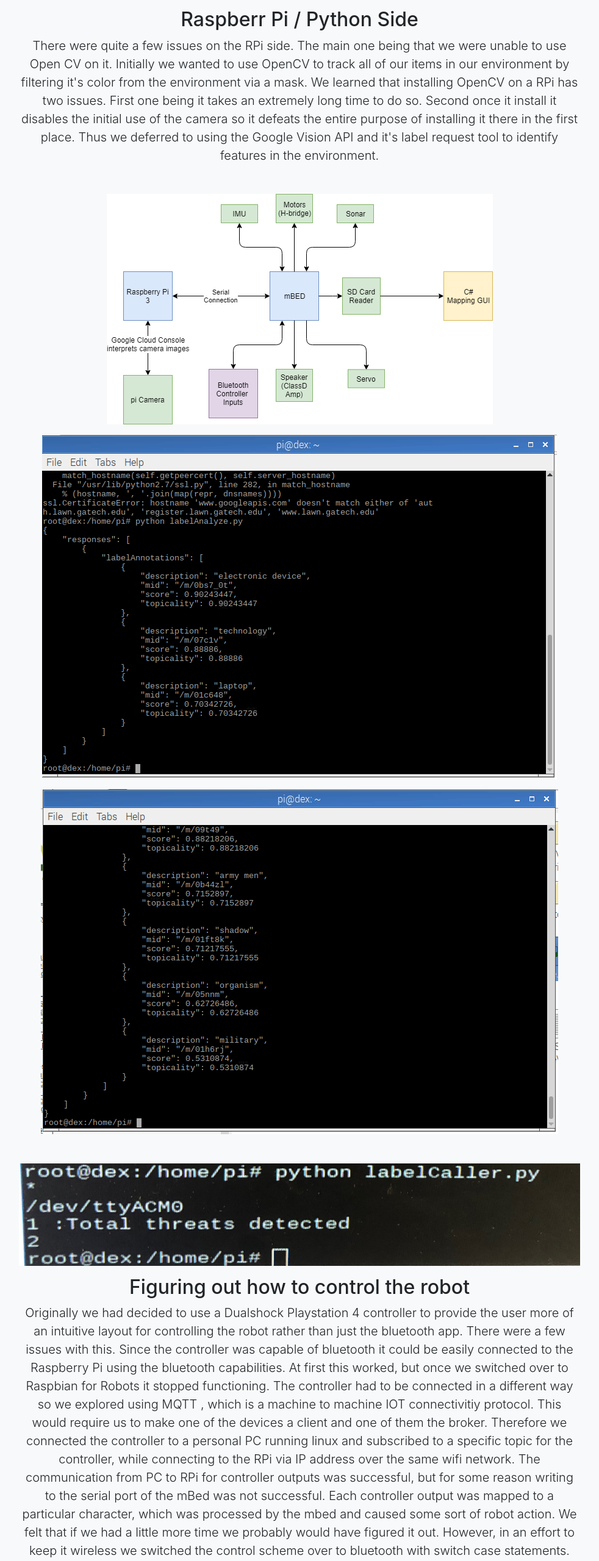
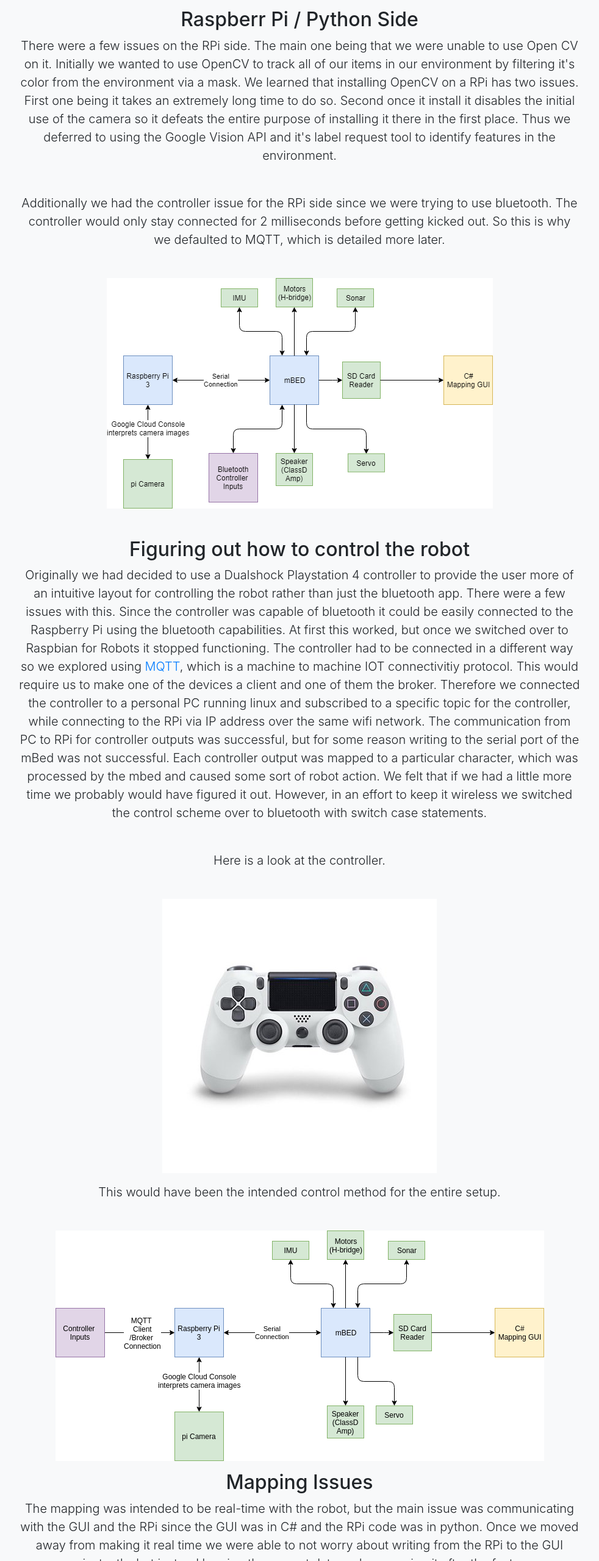
Before and after one commit to Nels27/SearchTagBot, a website with bundled scripts: page troubleshoot.html in a window 1280 px wide. Shown: the part 1379-3939 px from the top of the page at 61% size, without its empty margins (149-1131 px from the left). Built offline with nearby package versions, Linux system fonts and the light colour scheme.

Commit message:
Removed extraneous button and finished troubleshooting page.

```diff
--- a/troubleshoot.html
+++ b/troubleshoot.html
@@ -97,50 +97,28 @@
 
 
             <h2>Raspberr Pi / Python Side</h2>
-            <p class="lead mb-5"> There were quite a few issues on the RPi side. The main one being that we were unable to use Open CV on it. Initially we wanted to use OpenCV to track all of
+            <p class="lead mb-5"> There were a few issues on the RPi side. The main one being that we were unable to use Open CV on it. Initially we wanted to use OpenCV to track all of
                 our items in our environment by filtering it's color from the environment via a mask. We learned that installing OpenCV on a RPi has two issues. First one being it takes
                 an extremely long time to do so. Second once it install it disables the initial use of the camera so it defeats the entire purpose of installing it there in the first place.
                 Thus we deferred to using the Google Vision API and it's label request tool to identify features in the environment.</p>
+
+                <p class ="lead mb-5"> Additionally we had the controller issue for the RPi side since we were trying to use bluetooth. The controller would only stay connected for 2 milliseconds
+                    before getting kicked out. So this is why we defaulted to MQTT, which is detailed more later.</p>
 
             <p class="lead mb-5"></p>
 
             <p class="lead mb-5"></p>
 
                 <img class="img-fluid" src="img/BT 4180_FlowChart.png" alt="">
-            <!--
-                <body>
-                    <pre class='brush: cpp'>
-                        // my first program in C++
-                        #include <iostream>
-                            using namespace std;
-
-                        int main ()
-                        {
-                            cout << "Hello World!";
-                            return 0;
-                        }
-                    </pre>
-
-                <script src="js/shCore.js"></script>
-                <script src="js/shBrushCpp.js"></script>
-                <script>
-                SyntaxHighlighter.all()
-                </script>
-                </body>
-            -->
 
 
                     <p></p>
 
-                    <img class="img-fluid" src="img/sampleJsonResponse.png" alt="">
-
                     <p></p>
-                    <img class="img-fluid" src="img/successfulJsonResponse.png" alt="">
                     <p></p>
 
                     <p class="lead mb-5"></p>
 
-                    <img class="img-fluid" src="img/adjustedJsonResponse.JPG" alt="">
 
 
                     <p></p>
@@ -150,7 +128,7 @@
                     more of an intuitive layout for controlling the robot rather than just the bluetooth app. There were a few issues
                     with this. Since the controller was capable of bluetooth it could be easily connected to the Raspberry Pi using the
                     bluetooth capabilities. At first this worked, but once we switched over to Raspbian for Robots it stopped functioning.
-                    The controller had to be connected in a different way so we explored using MQTT <link href="https://www.eclipse.org/paho/clients/python/">, which is a machine to machine IOT connectivitiy
+                    The controller had to be connected in a different way so we explored using<a href="https://www.eclipse.org/paho/clients/python/"> MQTT</a>, which is a machine to machine IOT connectivitiy
                     protocol. This would require us to make one of the devices a client and one of them the broker. Therefore we connected the controller
                     to a personal PC running linux and subscribed to a specific topic for the controller, while connecting to the RPi via IP address over the same
                     wifi network. The communication from PC to RPi for controller outputs was successful, but for some reason writing to the serial port of the mBed
@@ -160,17 +138,31 @@
 
                     <p></p>
                     <p></p>
+
+                    <p class="lead mb-5"> Here is a look at the controller.</p>
+
+                    <img class="img-fluid" src="img/ps4Controller.jpeg" alt="">
+
+                    <p></p>
                     <p></p>
                     <p class="lead mb-5"> This would have been the intended control method for the entire setup.</p>
 
-                    <img class="img-fluid" src="img/controllerMqttFlowChart" alt="">
+                    <img class="img-fluid" src="img/controllerMqttFlowChart.png" alt="">
 
                     <p></p>
                     <p></p>
 
 
+
                 <h2>Mapping Issues</h2>
-                <p class="lead mb-5"> The mapping was intended to be real-time with the robot, but the main issue was communicating with the GUI and </p>
+                <p class="lead mb-5"> The mapping was intended to be real-time with the robot, but the main issue was communicating with the GUI and the RPi since the GUI was in C# and the RPi code was in python.
+                    Once we moved away from making it real time we were able to not worry about writing from the RPi to the GUI instantly, but instead logging the correct data and processing it after the fact.</p>
+
+                    <p class="lead mb-5"> Outside of that we were originally planning to use the IMU, however, based on our software organization in the mbed code once we used the IMU.begin() method it locked up
+                        everything in our code. We instead devised a work around by averaging the rate of speed of a forward movement, left turn movement, and right turn movement. We set these a predetermined values,
+                        so that when the timer was used, the value could be multiplied by this rate and the amount of distance traveled could be found. This would then be processed by the GUI. Unfortunately this was not
+                        entirely accurate, so a compounded error even after scaling caused the generated plot to be off. Possible solutions that were recommended were using a new IMU chip that contained its on internal ARM processor
+                        this way that process can be offloaded from the mbed.</p>
                         <!--
             <a class="btn btn-dark btn-xl js-scroll-trigger" href="#services">What We Offer</a>
         -->
```
Also changed, not shown: index.html (+1 -2 lines), power.html (+1 -1 lines), img/ps4Controller.jpeg (added).
